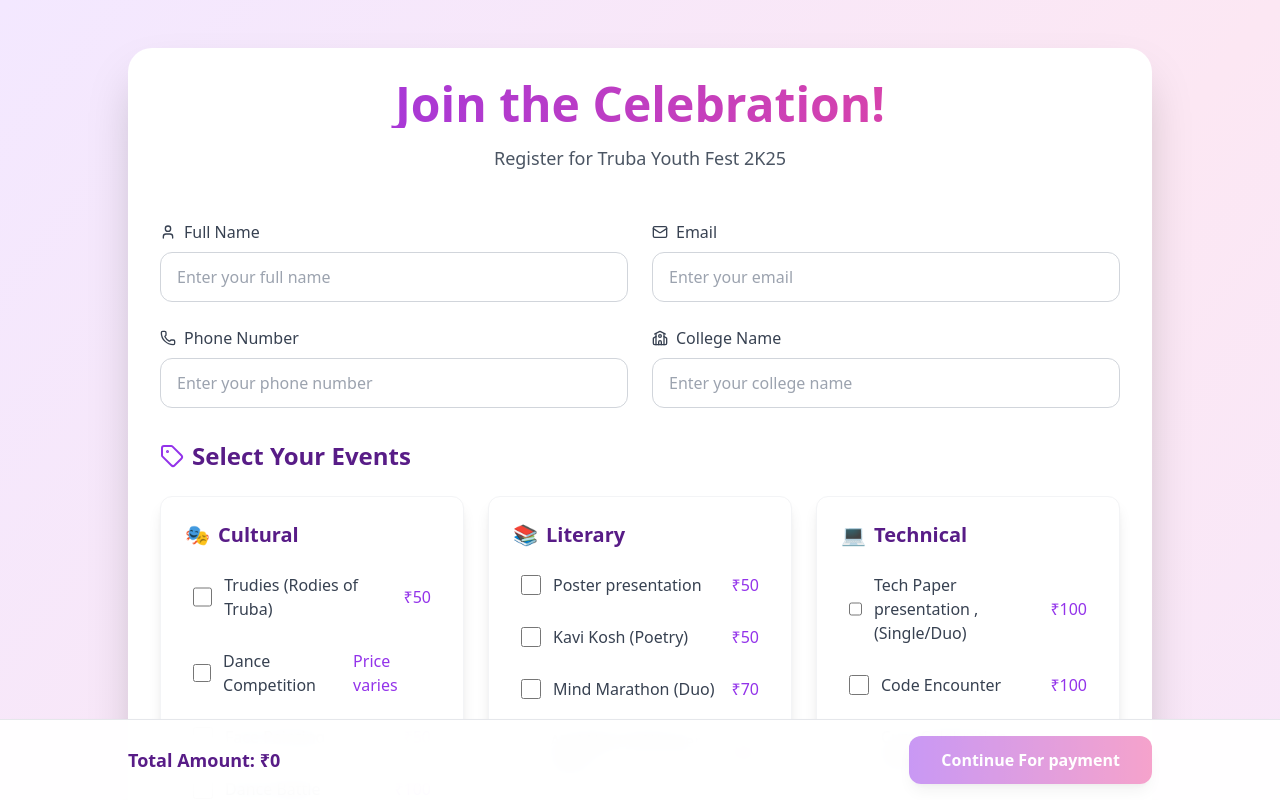
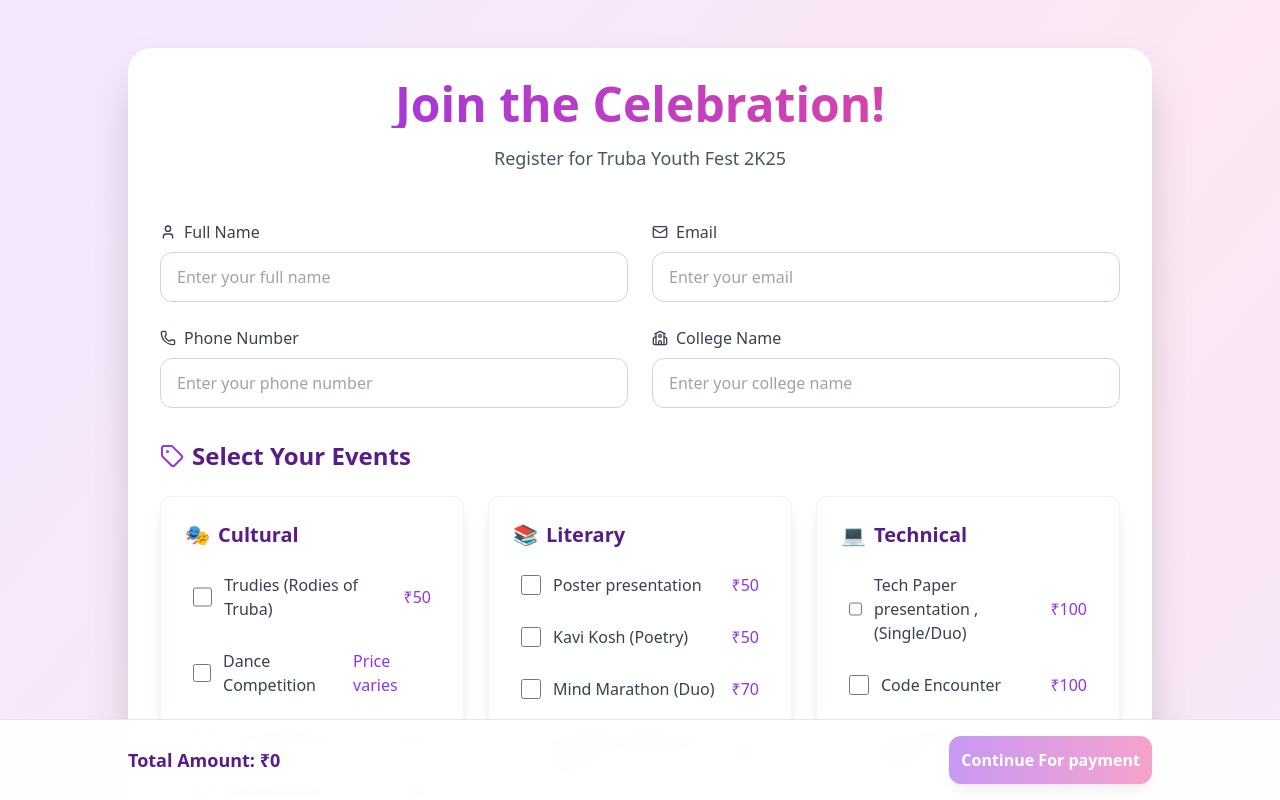
Before and after one commit to Jaishankar7655/TYF2K25, a React (Vite) app: page /register in a window 1280 px wide. Shown: the top 800 px of the page. Built offline with nearby package versions, Linux system fonts and the light colour scheme.

Commit message:
changes in the processing buttons

```diff
--- a/src/Components/RegistrationForm.jsx
+++ b/src/Components/RegistrationForm.jsx
@@ -440,7 +440,7 @@ const RegistrationForm = () => {
                 <button
                   type="submit"
                   disabled={isSubmitting || selectedEvents.length === 0}
-                  className="inline-flex items-center justify-center bg-gradient-to-r from-purple-600 to-pink-500 text-white font-bold py-3 px-8 rounded-xl
+                  className="inline-flex items-center justify-center bg-gradient-to-r from-purple-600 to-pink-500 text-white font-bold py-3 px-3 rounded-xl
                            shadow-lg hover:shadow-xl transform hover:scale-105 transition-all duration-300
                            disabled:opacity-50 disabled:cursor-not-allowed disabled:transform-none"
                 >
```
